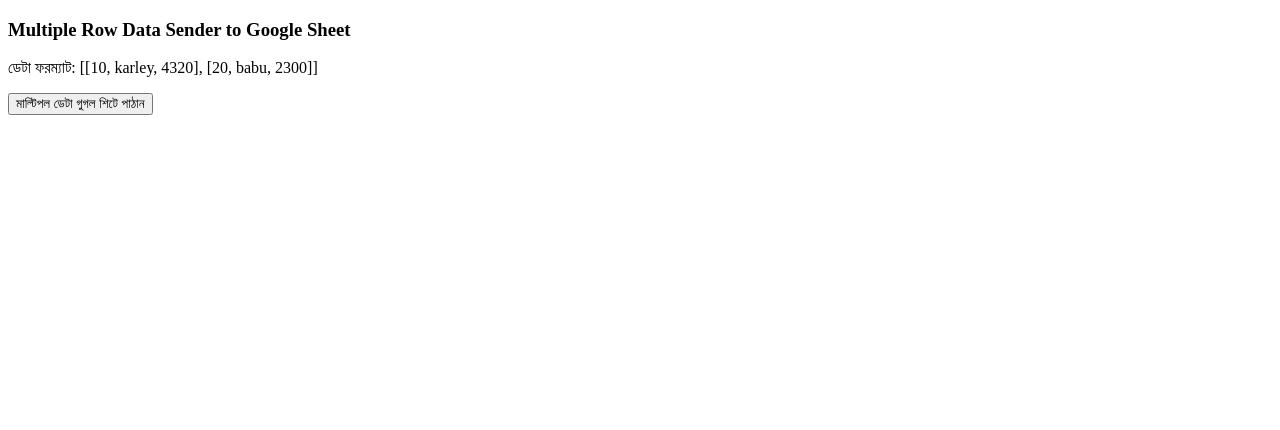
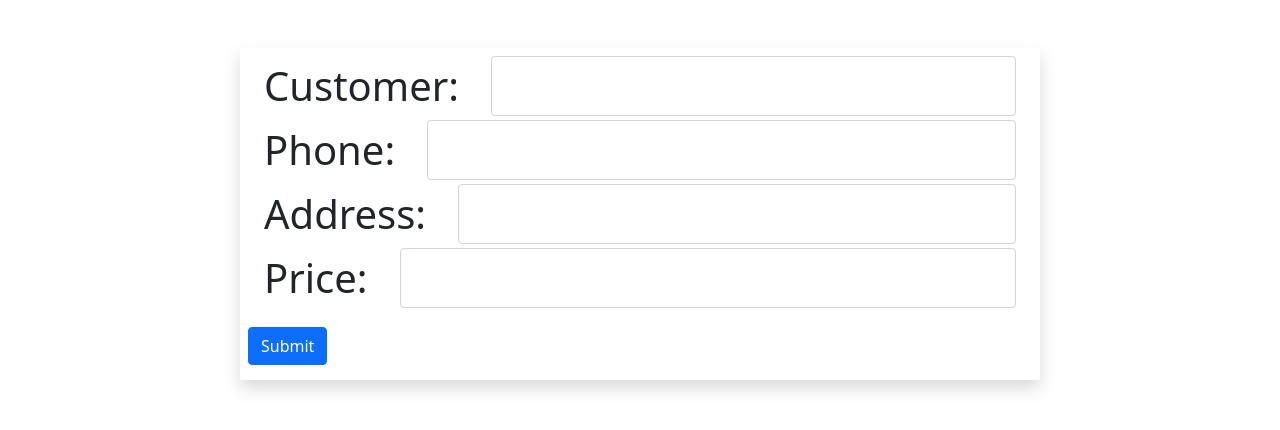
Before and after one commit to Tazul-Islam503/inventory2, a plain HTML site: page index.html in a window 1280 px wide. Drawn offline with nearby package versions, Linux system fonts and the light colour scheme; no server answers.

Commit message:
Update index.html

```diff
--- a/index.html
+++ b/index.html
@@ -2,15 +2,112 @@
 <html lang="en">
 <head>
     <meta charset="UTF-8">
+    <meta http-equiv="X-UA-Compatible" content="IE=edge">
     <meta name="viewport" content="width=device-width, initial-scale=1.0">
-    <title>Send Multiple Rows to Google Sheet</title>
+    <title>Data Entry by codeSith</title>
+    <link
+        href="https://cdn.jsdelivr.net/npm/bootstrap@5.0.2/dist/css/bootstrap.min.css"
+        rel="stylesheet"
+        integrity="sha384-EVSTQN3/azprG1Anm3QDgpJLIm9Nao0Yz1ztcQTwFspd3yD65VohhpuuCOmLASjC"
+        crossorigin="anonymous"
+    />
+    <style>
+        form {
+            font-size: 40px !important;
+            width: min(800px, 90%);
+        }
+    </style>
 </head>
 <body>
+    <form
+        id = "form"
+        class = "mx-auto my-5 shadow p-2"
+        method = "POST"
+    >
+    <!-- action= will be set by javascript -->
+        <div class="mb-1 d-flex">
+            <label class="mx-3" for="customer">Customer:</label>
+            <input
+                type="text"
+                class="mx-3 form-control"
+                id="customer"
+                name="Customer"
+                list="customers"
+            />
 
-    <h3>Multiple Row Data Sender to Google Sheet</h3>
-    <p>ডেটা ফরম্যাট: [[10, karley, 4320], [20, babu, 2300]]</p>
-    <button id="sendMultipleRowsButton">মাল্টিপল ডেটা গুগল শিটে পাঠান</button>
+        </div>
+        <div class="mb-1 d-flex">
+            <label class="mx-3" for="phone">Phone:</label>
+            <input
+                type="text"
+                class="mx-3 form-control"
+                id="phone"
+                name="Phone"
+                list="phones"
+            />
 
-    <script src="test.js"></script>
- </body>
+        </div>
+        <div class="mb-1 d-flex">
+            <label class="mx-3" for="address">Address:</label>
+            <input
+                type="text"
+                class="mx-3 form-control"
+                id="address"
+                name="Address"
+                list="addresses"
+            />
+
+        </div>
+        <div class="mb-1 d-flex">
+            <label class="mx-3" for="price">Price:</label>
+            <input
+                type="text"
+                class="mx-3 form-control"
+                id="price"
+                name="Price"
+            />
+        </div>
+        <button type="submit" class="btn btn-primary">Submit</button>
+    </form>
+    <script>
+        const url = "https://script.google.com/macros/s/AKfycbwSS1ryIy2w2PkiFLgHM2NVDnR7koWI6zCJIaMNQAg2ES8KwDLz5WrWOltBF9wItrB1/exec" // enter your public ('access' - 'anyone') deployment URL
+        document.getElementById('form').action = url;
+
+        // fetching the data from each column in the sheet
+        // then populating the respective datalist
+        fetch(`${url}?header=Customer`)
+            .then((response) => response.json())
+            .then(({ data }) => {
+                console.log(data);
+                //populateDatalists("customers", data)
+            })
+            .catch((error) => console.error('!!!!!!!!', error));
+
+        /*fetch(`${url}?header=Phone`)
+            .then((response) => response.json())
+            .then(({ data }) => {
+                console.log(data);
+                //populateDatalists("phones", data)
+            })
+            .catch((error) => console.error('!!!!!!!!', error));
+
+        fetch(`${url}?header=Address`)
+            .then((response) => response.json())
+            .then(({ data }) => {
+                console.log(data);
+                //populateDatalists("addresses", data)
+            })
+            .catch((error) => console.error('!!!!!!!!', error));
+
+        // function to add options to datalists
+       // const populateDatalists = (id, arr) => {
+            let result = '';
+            for (const item of arr) {
+                result += `<option value="${item}">`;
+            }
+            document.getElementById(id).innerHTML = result;
+        }*/
+
+    </script>
+</body>
 </html>
```
